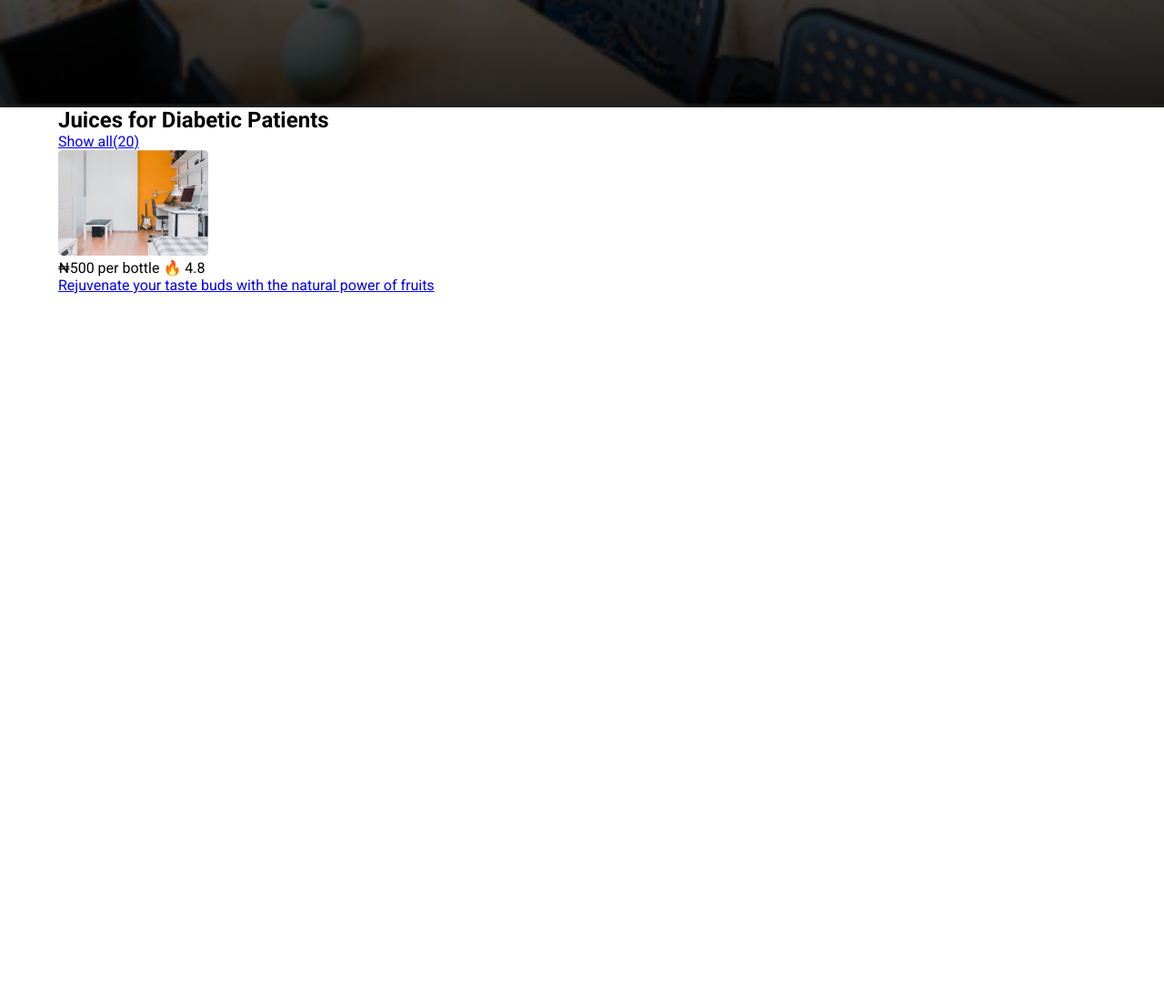
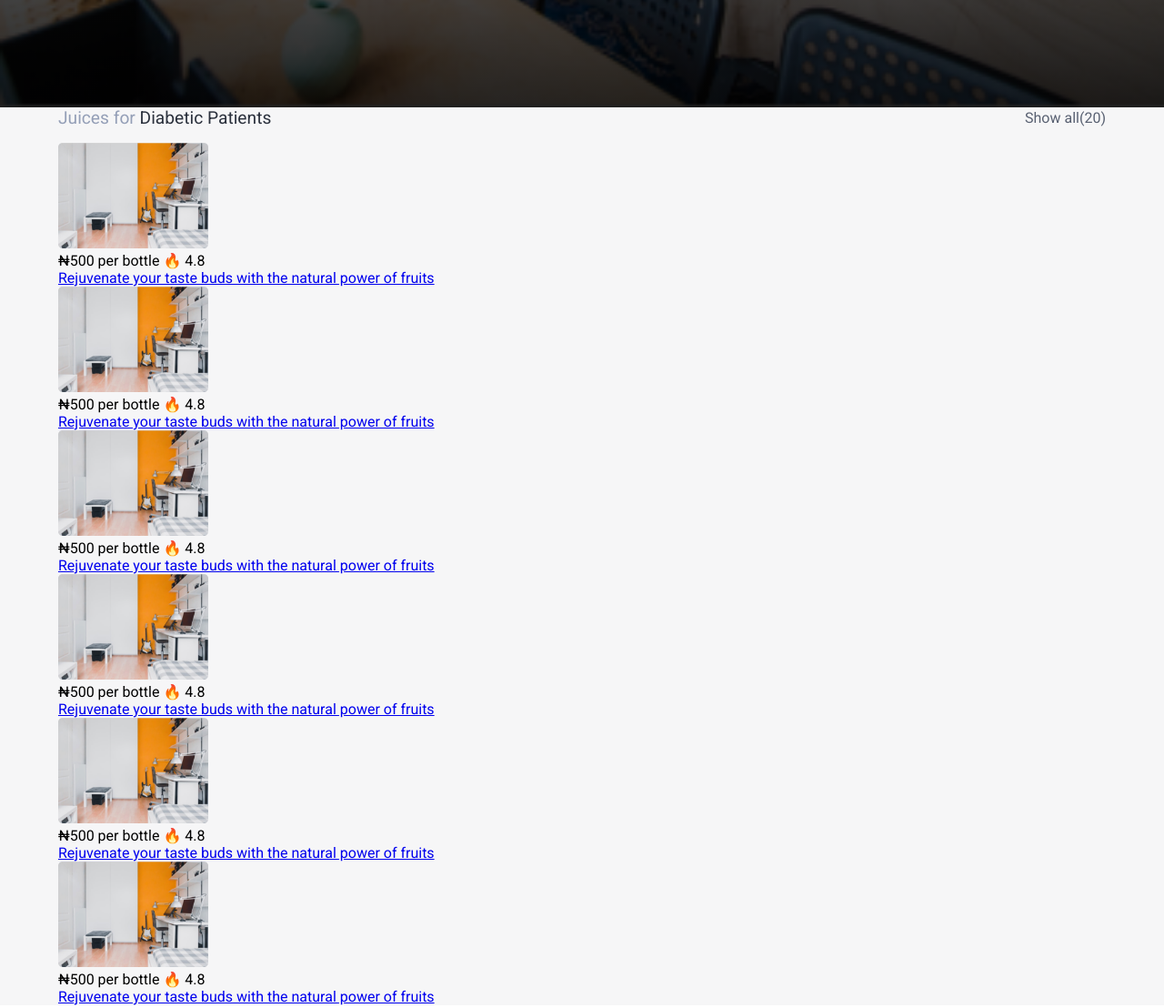
Before and after one commit to samseen/juice-shop, a plain HTML site: page index.html in a window 1280 px wide. Shown: the part 681-1789 px from the top of the page at 91% size. Drawn offline with Linux system fonts and the light colour scheme.

Commit message:
Styled the juice section header.

```diff
--- a/css/style.css
+++ b/css/style.css
@@ -148,3 +148,30 @@ nav ul li a {
 .hero__btn-block .btn-secondary {
     background: #C1C8D7;
 }
+
+.juices {
+    background: #F6F6F7;
+}
+
+.juices .section-heading {
+    display: flex;
+    align-items: center;
+    justify-content: space-between;
+    margin-bottom: 1rem;
+}
+
+.juices .section-heading h2 {
+    font-weight: 400;
+    color: #2B313D;
+    font-size: 1.2rem;
+}
+
+.juices .section-heading h2 span {
+    color: #949FB7;
+}
+
+.juices .section-heading a {
+    color: #596172;
+    text-decoration: none;
+    font-size: 1rem;
+}
--- a/index.html
+++ b/index.html
@@ -75,6 +75,66 @@
                             </a>
                         </div>
                     </div>
+                    <div class="juices__card">
+                        <img src="./img/apartment.png" alt="apartment">
+                        <div class="juices_meta">
+                            <span>&#x20A6;500 per bottle</span>
+                            <span>🔥 4.8</span>
+                        </div>
+                        <div class="juices__title">
+                            <a href="javascript:void(0)">
+                                Rejuvenate your taste buds with the natural power of fruits
+                            </a>
+                        </div>
+                    </div>
+                    <div class="juices__card">
+                        <img src="./img/apartment.png" alt="apartment">
+                        <div class="juices_meta">
+                            <span>&#x20A6;500 per bottle</span>
+                            <span>🔥 4.8</span>
+                        </div>
+                        <div class="juices__title">
+                            <a href="javascript:void(0)">
+                                Rejuvenate your taste buds with the natural power of fruits
+                            </a>
+                        </div>
+                    </div>
+                    <div class="juices__card">
+                        <img src="./img/apartment.png" alt="apartment">
+                        <div class="juices_meta">
+                            <span>&#x20A6;500 per bottle</span>
+                            <span>🔥 4.8</span>
+                        </div>
+                        <div class="juices__title">
+                            <a href="javascript:void(0)">
+                                Rejuvenate your taste buds with the natural power of fruits
+                            </a>
+                        </div>
+                    </div>
+                    <div class="juices__card">
+                        <img src="./img/apartment.png" alt="apartment">
+                        <div class="juices_meta">
+                            <span>&#x20A6;500 per bottle</span>
+                            <span>🔥 4.8</span>
+                        </div>
+                        <div class="juices__title">
+                            <a href="javascript:void(0)">
+                                Rejuvenate your taste buds with the natural power of fruits
+                            </a>
+                        </div>
+                    </div>
+                    <div class="juices__card">
+                        <img src="./img/apartment.png" alt="apartment">
+                        <div class="juices_meta">
+                            <span>&#x20A6;500 per bottle</span>
+                            <span>🔥 4.8</span>
+                        </div>
+                        <div class="juices__title">
+                            <a href="javascript:void(0)">
+                                Rejuvenate your taste buds with the natural power of fruits
+                            </a>
+                        </div>
+                    </div>
                 </div>
             </div>
         </section>
```
